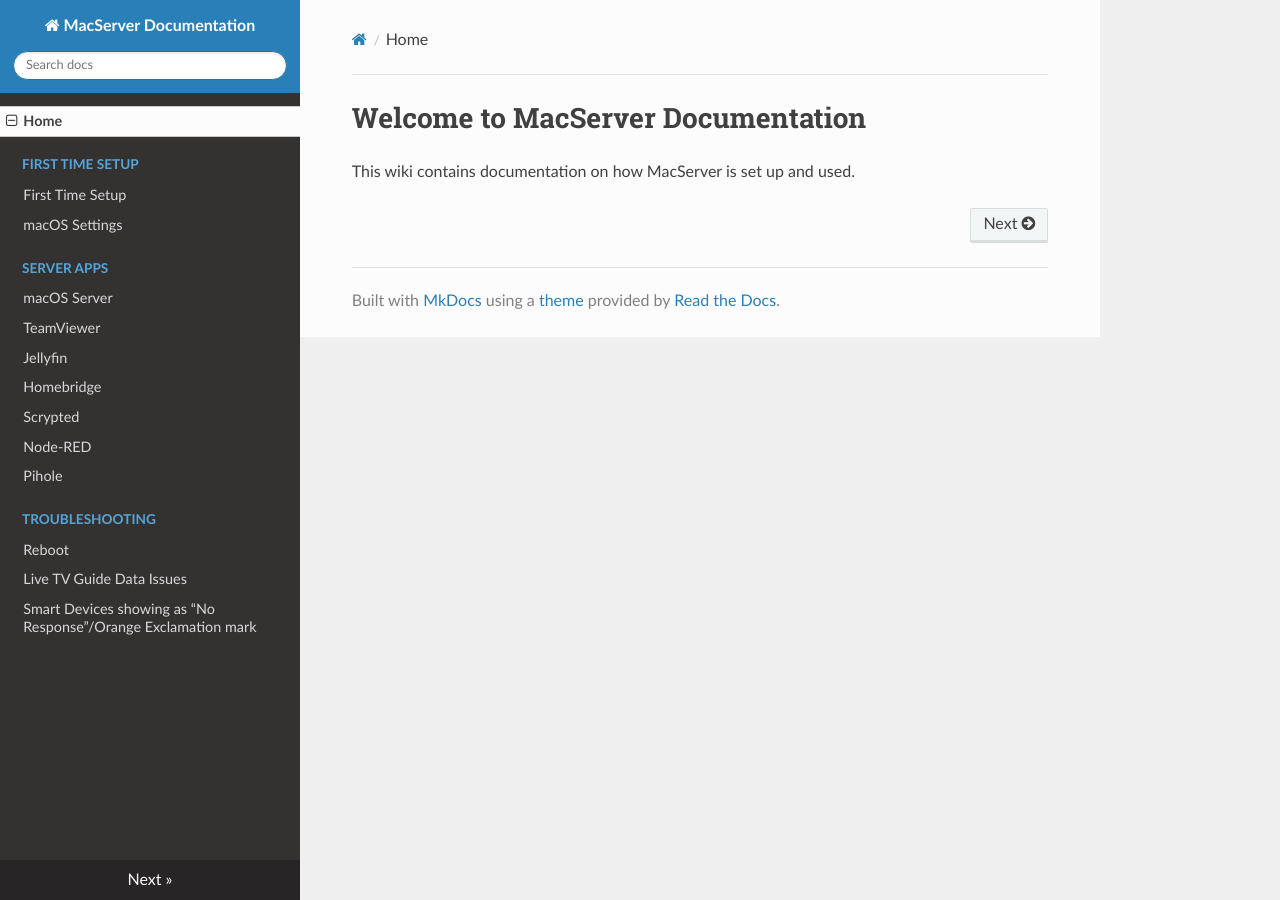
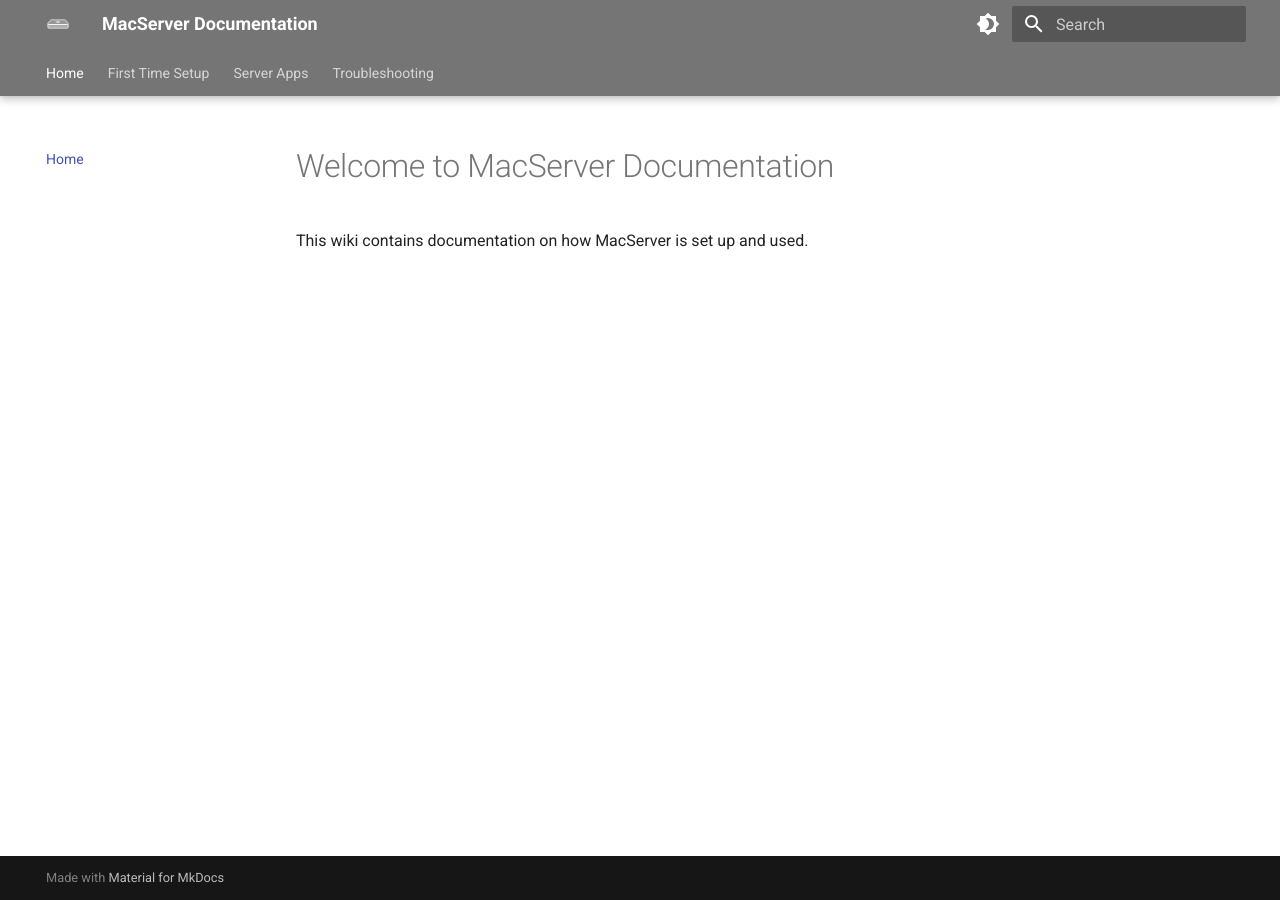
Before and after one commit to AndrewBreyen/MacServer-Documentation, an MkDocs documentation site: the page built from docs/index.md, in a window 1280 px wide. Built offline with MkDocs 1.6.1 and Material for MkDocs 9.7.7, drawn with Linux system fonts in a browser that asks for light colours; nearby versions of some CDN libraries.

Commit message:
use material theme

```diff
--- a/mkdocs.yml
+++ b/mkdocs.yml
@@ -17,6 +17,30 @@
       - 'Reboot': 'troubleshooting/reboot.md'
       - 'Live TV Guide Data Issues': 'troubleshooting/live-tv-data-issues.md'
       - 'Smart Devices showing as “No Response”/Orange Exclamation mark': 'troubleshooting/no-response-homekit.md'
-theme: readthedocs
+theme:
+  name: material
+  logo: img/macmini-icon.png
+  favicon: img/macmini-icon.png
+  features:
+    - navigation.tabs
+    - navigation.tabs.sticky
+    - navigation.indexes
+    - navigation.top
+  palette:
+    # Palette toggle for light mode
+    - media: "(prefers-color-scheme: light)"
+      scheme: default
+      primary: grey
+      toggle:
+        icon: material/brightness-4
+        name: Switch to dark mode
+
+    # Palette toggle for dark mode
+    - media: "(prefers-color-scheme: dark)"
+      scheme: slate
+      primary: grey
+      toggle:
+        icon: material/brightness-7
+        name: Switch to light mode
 markdown_extensions:
   - attr_list
```
Also changed, not shown: docs/img/macmini-icon.png (added), docs/img/macmini-light-icon.png (added).
